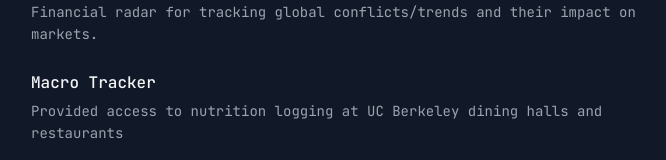
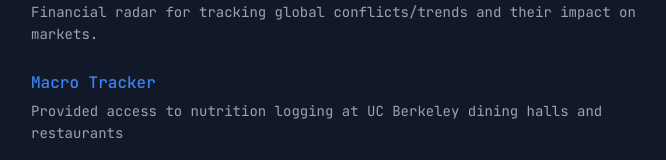
Before and after one commit to PopsicleSnow/PopsicleSnow.github.io, a React (Vite) app: page / in a window 1280 px wide. Shown: the part 888-1048 px from the top of the page, without its empty margins (297-963 px from the left). Built offline with nearby package versions, Linux system fonts and the light colour scheme.

Commit message:
add link for macrotracker

```diff
--- a/src/App.tsx
+++ b/src/App.tsx
@@ -95,7 +95,8 @@
             </div>
 
             <div>
-              <h3 className="font-medium mb-1 text-gray-100">Macro Tracker</h3>
+              {/* make link blue */}
+              <h3 className="font-medium mb-1 text-gray-100"><a href="https://macros.kuljitu.com/" target="_blank" rel="noopener noreferrer" className="text-blue-500 hover:underline">Macro Tracker</a></h3>
               <p className="text-gray-400 text-sm leading-relaxed">
                 Provided access to nutrition logging at UC Berkeley dining halls and restaurants
               </p>
```
